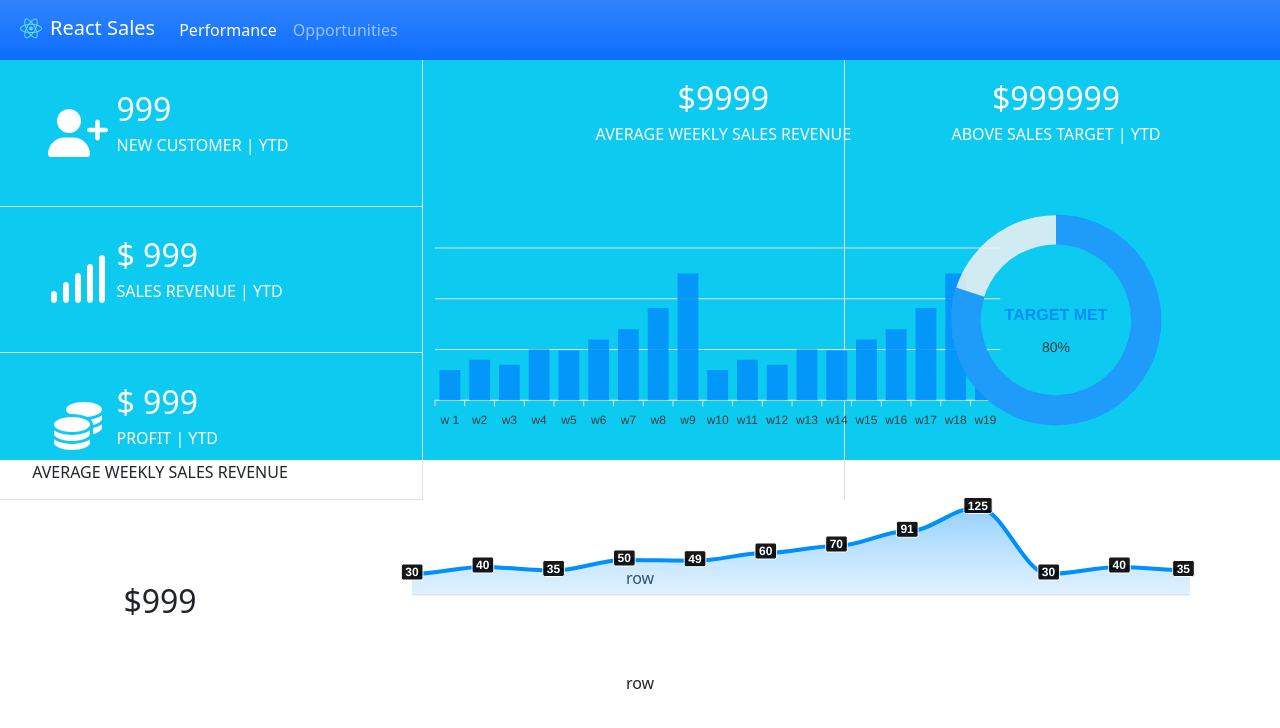
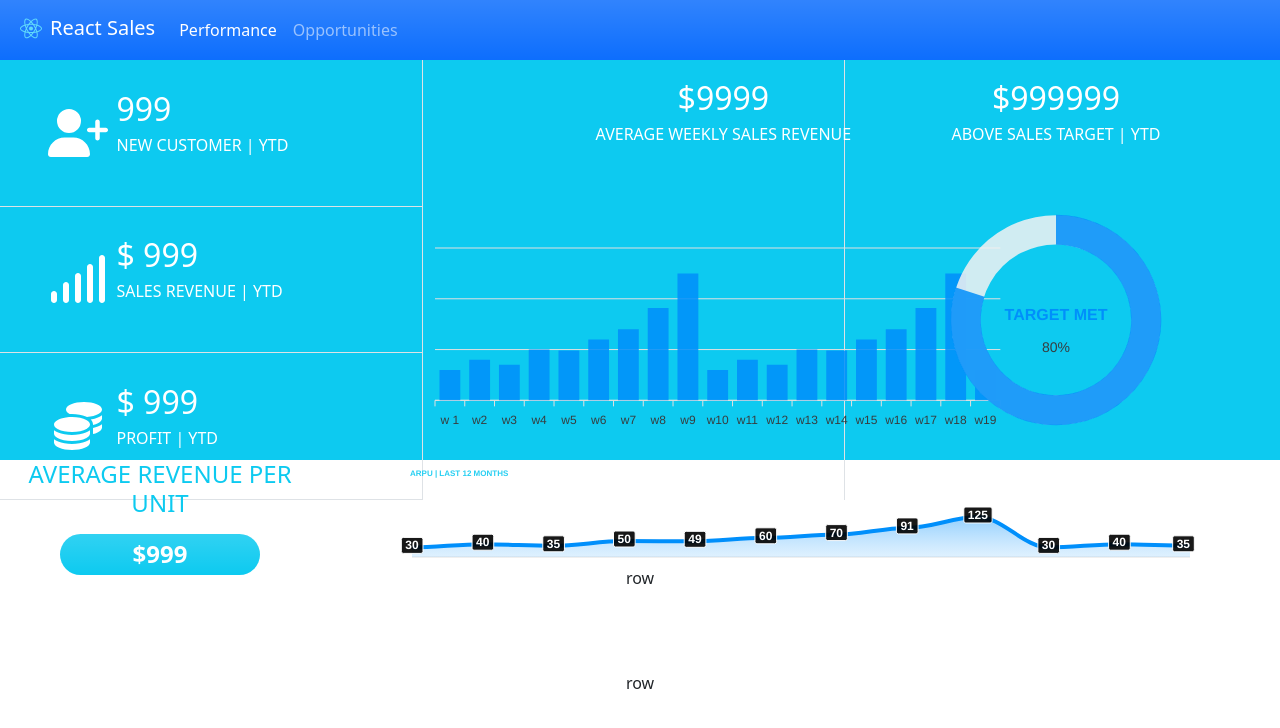
Before and after one commit to JamesTArnold/React-Sales-Dashboard, a React (Create React App) app in the folder react-sales-app/: page / in a window 1280 px wide. Shown: the top 728 px of the page. Built offline with nearby package versions, Linux system fonts and the light colour scheme.

Commit message:
arpu component wip

```diff
--- a/react-sales-app/src/Performance/ARPU/ARPU.js
+++ b/react-sales-app/src/Performance/ARPU/ARPU.js
@@ -3,11 +3,21 @@ import Chart from "react-apexcharts";
 
 const ARPU = ({ averageWeeklySalesRevenue }) => {
   let options = {
+    title: {
+      text: "ARPU | LAST 12 MONTHS",
+      style: {
+        fontSize: "8px",
+        color: "#26cff2",
+      },
+    },
     chart: {
       id: "ARPU",
       toolbar: {
         autoSelected: "pan",
         show: false,
+      },
+      selection: {
+        enabled: false,
       },
     },
     grid: {
@@ -59,15 +69,19 @@ const ARPU = ({ averageWeeklySalesRevenue }) => {
   return (
     <div className="arpu-container">
       <div className="arpu-title-container">
-        <div>AVERAGE WEEKLY SALES REVENUE</div>
-        <div className="arpu-title-total">${999}</div>
+        <h4 className="text-info">AVERAGE REVENUE PER UNIT</h4>
+        <h1 className="arpu-title-total">
+          <span className="arpu-title-pill badge rounded-pill bg-info">
+            ${999}
+          </span>
+        </h1>
       </div>
       <Chart
         options={options}
         series={series}
         type="area"
         width={800}
-        height={150}
+        height={107}
       />
     </div>
   );
--- a/react-sales-app/src/Performance/ARPU/ARPU.scss
+++ b/react-sales-app/src/Performance/ARPU/ARPU.scss
@@ -13,13 +13,18 @@
         grid: 1fr 1fr / auto;
         height: 100%;
         justify-items: center;
-        align-self: end;
+        align-items: center;
       }
 
       &-total {
         display: grid;
         align-items: end;
-        font-size: 2rem;
+        font-size: 2em;
+
+      }
+
+      &-pill{
+          width: 200px;
       }
     }
   }
```
